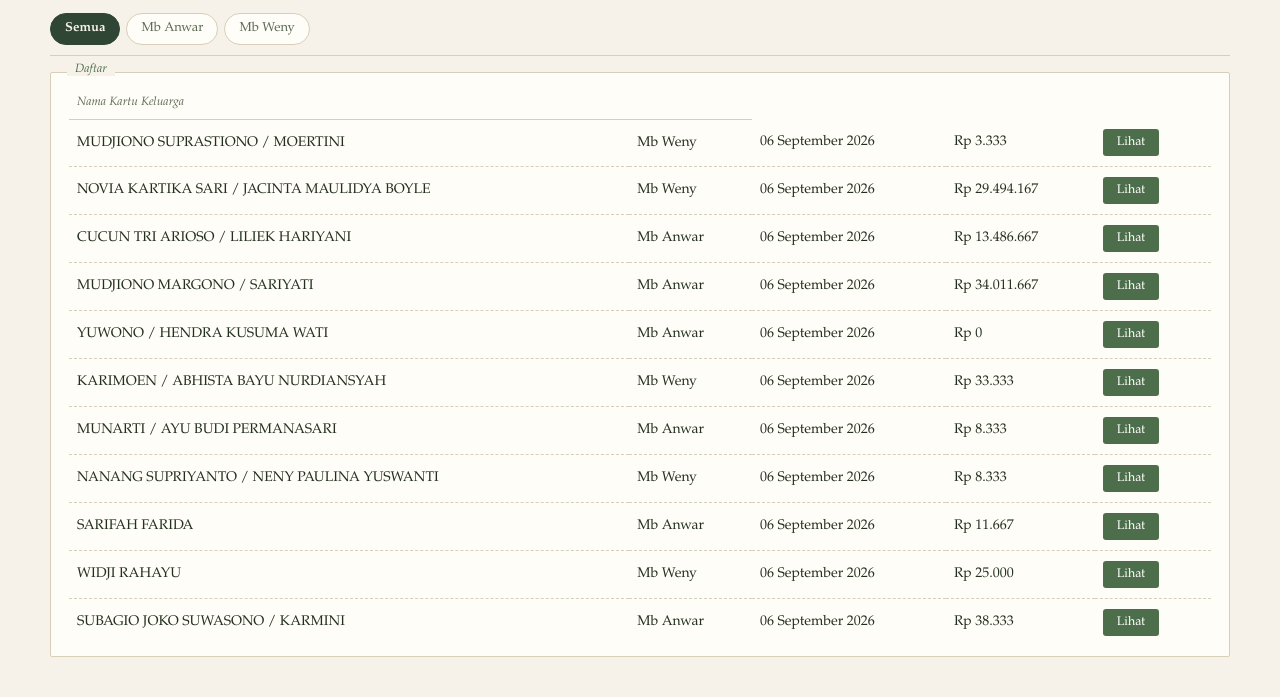
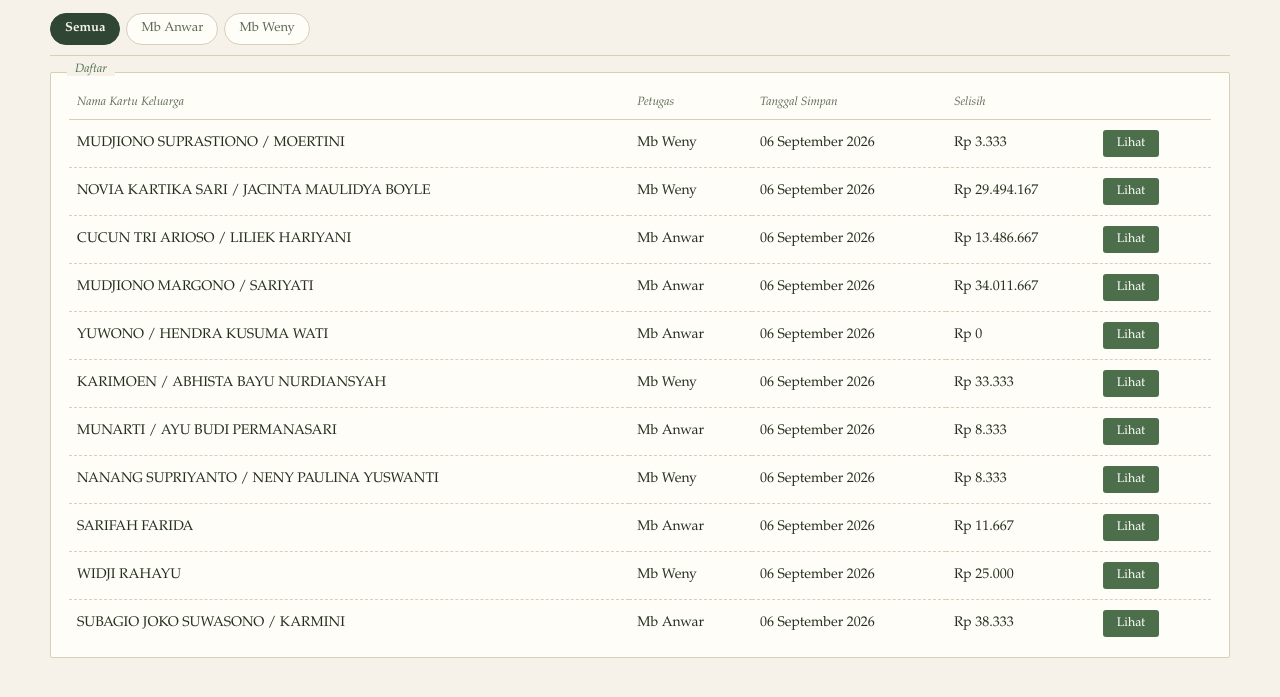
Before and after one commit to PuspitoMA/sensus-taek, a plain HTML site: page index.html in a window 1280 px wide. Shown: the part 83-780 px from the top of the page. Drawn offline with Linux system fonts and the light colour scheme.

Commit message:
Update index.html

```diff
--- a/index.html
+++ b/index.html
@@ -29,6 +29,9 @@
             <thead>
               <tr>
                 <th>Nama Kartu Keluarga</th>
+                <th>Petugas</th>
+                <th>Tanggal Simpan</th>
+                <th>Selisih</th>
                 <th></th>
               </tr>
             </thead>
```
